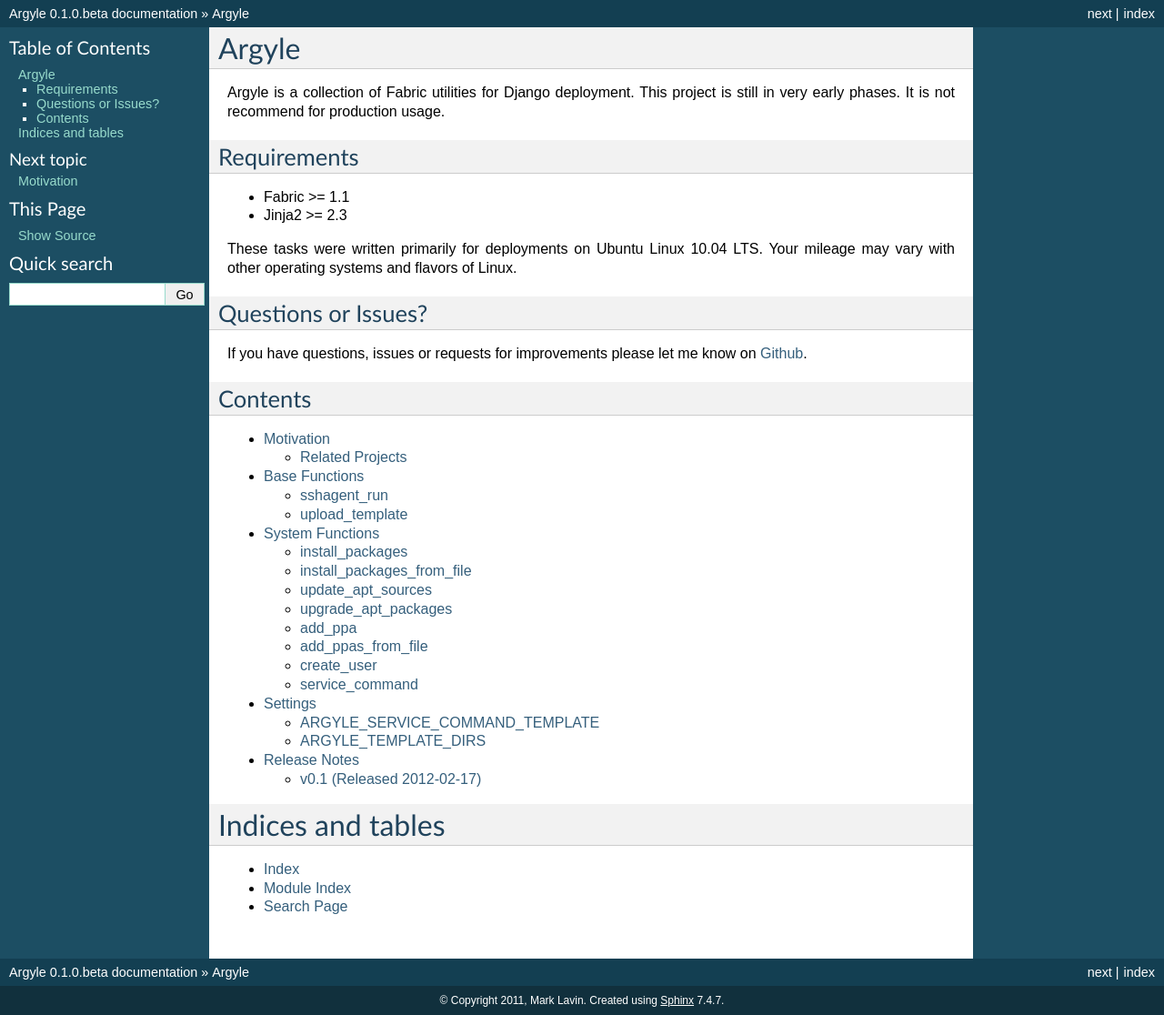
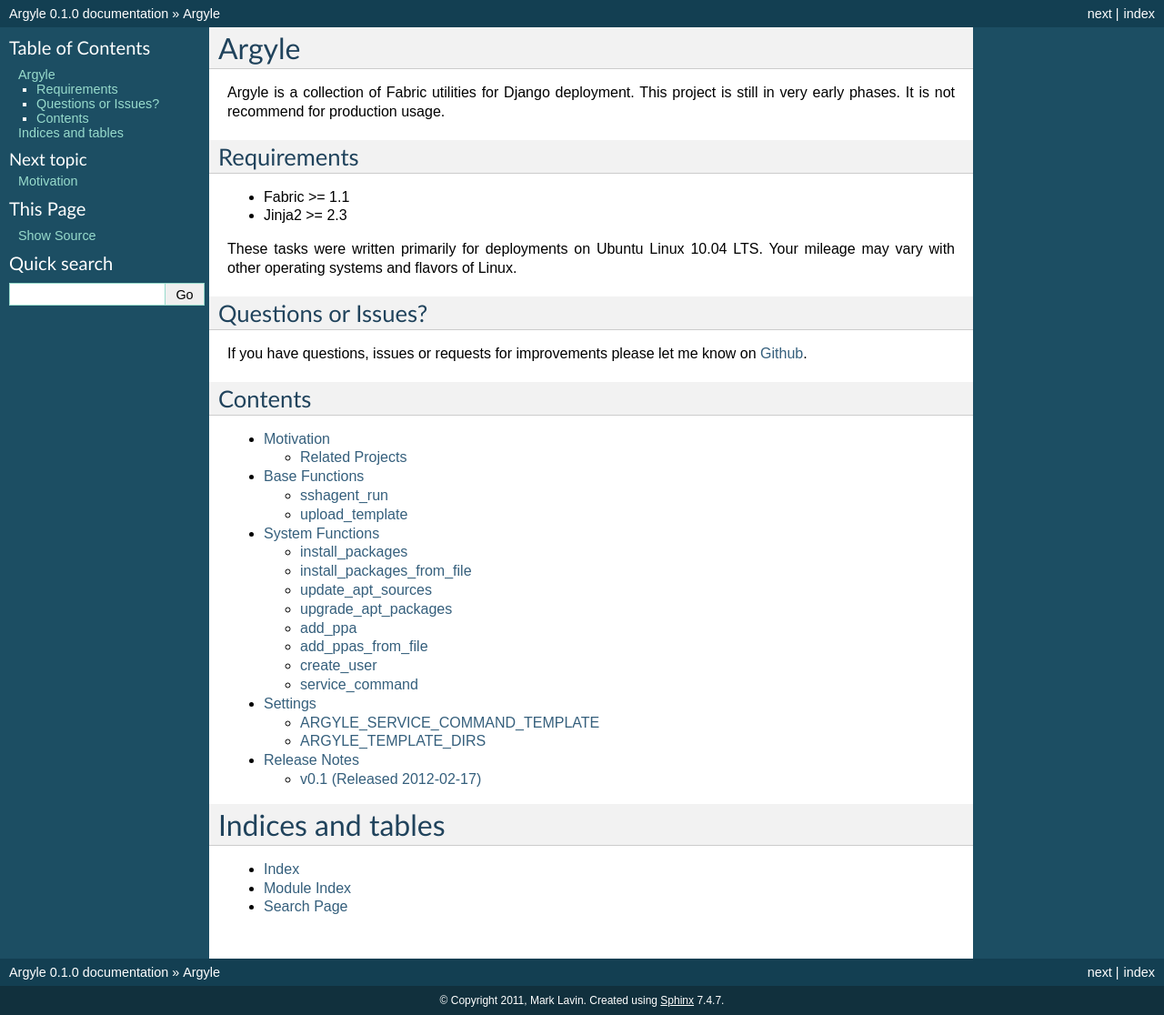
Before and after one commit to mlavin/argyle, a Sphinx documentation site: the page built from docs/index.rst, in a window 1280 px wide. Shown: the whole page at 91% size. Built offline with Sphinx 7.4.7, drawn with Linux system fonts in a browser that asks for light colours.

Commit message:
Bumping version numbers.

```diff
--- a/argyle/__init__.py
+++ b/argyle/__init__.py
@@ -7,7 +7,7 @@
     'major': 0,
     'minor': 1,
     'micro': 0,
-    'releaselevel': 'beta',
+    'releaselevel': 'final',
 }
 
 def get_version():
--- a/docs/conf.py
+++ b/docs/conf.py
@@ -50,7 +50,7 @@
 # The short X.Y version.
 version = '0.1'
 # The full version, including alpha/beta/rc tags.
-release = '0.1.0.beta'
+release = '0.1.0'
 
 # The language for content autogenerated by Sphinx. Refer to documentation
 # for a list of supported languages.
```
